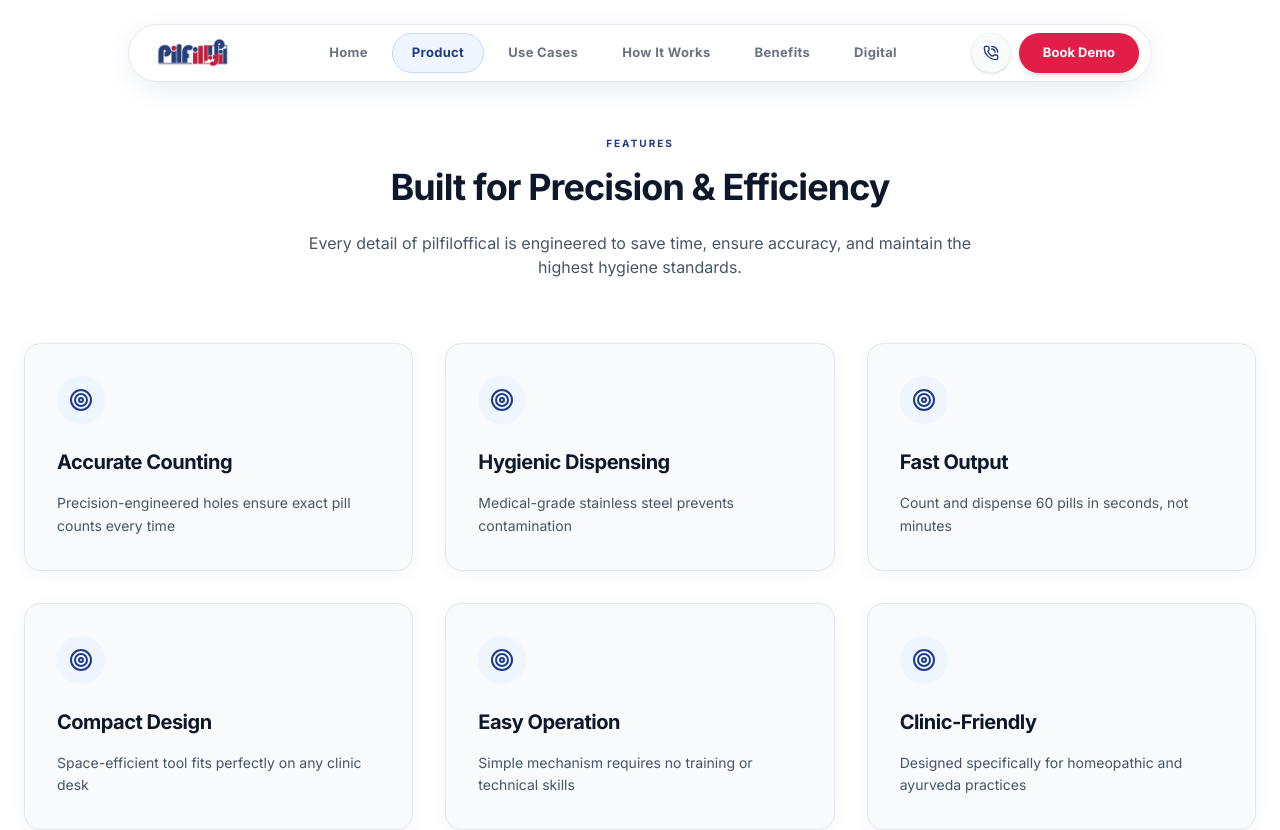
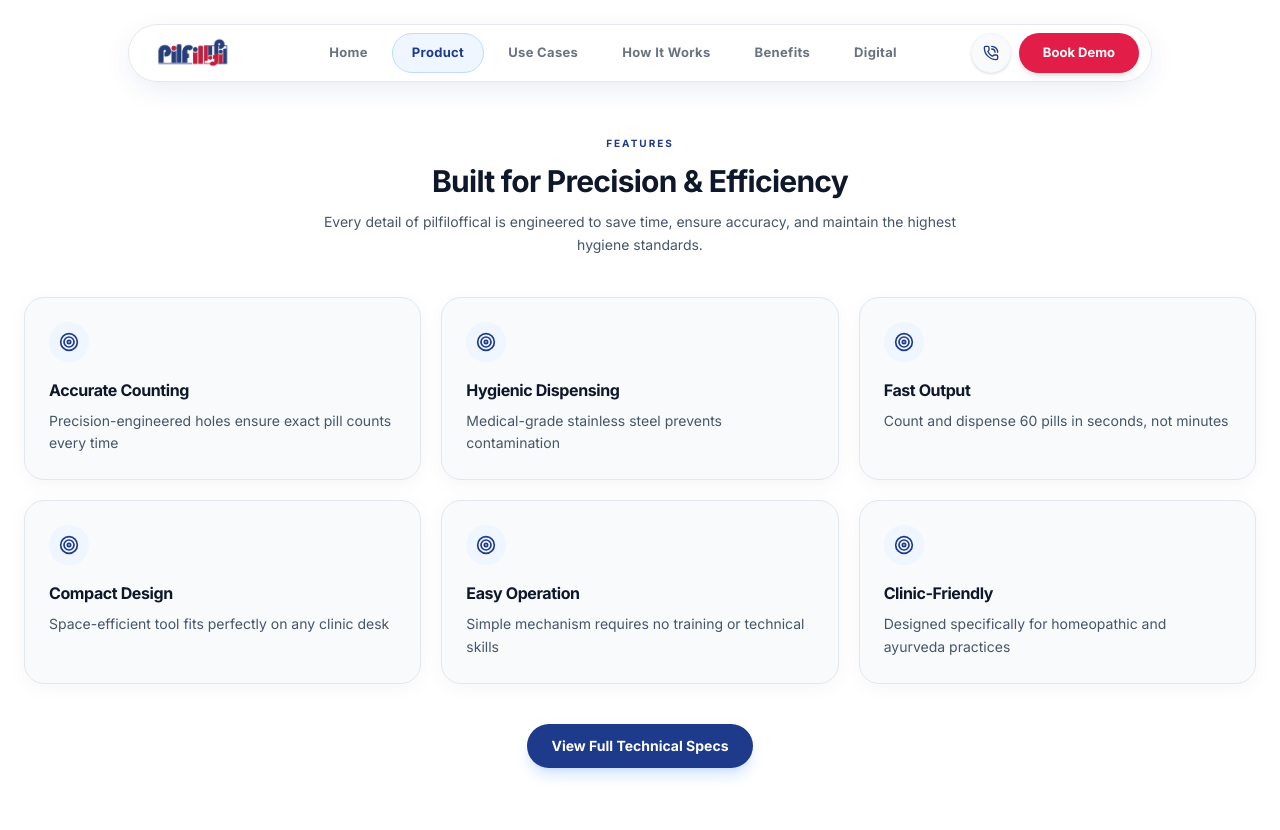
Before and after one commit to ihkarise/pilfiloffical, a React (Vite) app: page /features in a window 1280 px wide. Shown: the top 830 px of the page. Built offline with nearby package versions, Linux system fonts and the light colour scheme.

Commit message:
refactor: Features.tsx - rem units, remove min-h[80vh], reduce gaps

```diff
--- a/src/pages/Features.tsx
+++ b/src/pages/Features.tsx
@@ -14,36 +14,36 @@ const FeaturesPage = () => {
 
   return (
     <div className="pt-20">
-      <section id="features" className="bg-bg-white min-h-[80vh] flex flex-col justify-center">
-        <div className="max-w-7xl mx-auto px-6">
-          <div className="text-center mb-16 max-w-2xl mx-auto">
-            <div className="text-primary-blue text-[10px] font-bold uppercase tracking-[0.2em] mb-4">Features</div>
-            <h2 className="text-3xl lg:text-4xl font-bold mb-6">Built for Precision & Efficiency</h2>
-            <p className="text-text-secondary">Every detail of pilfiloffical is engineered to save time, ensure accuracy, and maintain the highest hygiene standards.</p>
+      <section id="features" className="bg-bg-white">
+        <div className="max-w-7xl mx-auto px-4 sm:px-6">
+          <div className="text-center mb-10 max-w-2xl mx-auto">
+            <div className="text-primary-blue text-[0.625rem] font-bold uppercase tracking-[0.2em] mb-3">Features</div>
+            <h2 className="text-2xl lg:text-3xl font-bold mb-3">Built for Precision & Efficiency</h2>
+            <p className="text-text-secondary text-sm leading-relaxed">Every detail of pilfiloffical is engineered to save time, ensure accuracy, and maintain the highest hygiene standards.</p>
           </div>
 
-          <div className="grid md:grid-cols-2 lg:grid-cols-3 gap-8 mb-16">
+          <div className="grid md:grid-cols-2 lg:grid-cols-3 gap-5 mb-10">
             {features.map((f, i) => (
               <motion.div
                 key={i}
                 whileHover={{ y: -4 }}
-                className="p-8 rounded-lg bg-bg-gray border border-border-light shadow-soft transition-all"
+                className="p-6 rounded-xl bg-bg-gray border border-border-light shadow-soft transition-all"
               >
-                <div className="w-12 h-12 rounded-pill bg-light-blue text-primary-blue flex items-center justify-center mb-6">
-                  <Target className="w-6 h-6" />
+                <div className="w-10 h-10 rounded-full bg-light-blue text-primary-blue flex items-center justify-center mb-4">
+                  <Target className="w-5 h-5" />
                 </div>
-                <h3 className="text-xl font-bold mb-4">{f.title}</h3>
+                <h3 className="text-base font-bold mb-2">{f.title}</h3>
                 <p className="text-sm text-text-secondary leading-relaxed">{f.desc}</p>
               </motion.div>
             ))}
           </div>
 
-          <div className="flex justify-center">
-             <motion.div whileHover={{ scale: 1.05 }} whileTap={{ scale: 0.95 }}>
-               <Link to="/technical" className="bg-[#1E3A8A] text-white px-8 py-4 rounded-full font-bold shadow-lg shadow-blue-500/20 flex items-center gap-2 hover:bg-[#1e3a8a]/90 transition-colors">
-                  View Full Technical Specs
-               </Link>
-             </motion.div>
+          <div className="flex justify-center pb-4">
+            <motion.div whileHover={{ scale: 1.05 }} whileTap={{ scale: 0.95 }}>
+              <Link to="/technical" className="bg-[#1E3A8A] text-white px-6 py-3 rounded-full text-sm font-bold shadow-lg shadow-blue-500/20 flex items-center gap-2 hover:bg-[#1e3a8a]/90 transition-colors">
+                View Full Technical Specs
+              </Link>
+            </motion.div>
           </div>
         </div>
       </section>
```
